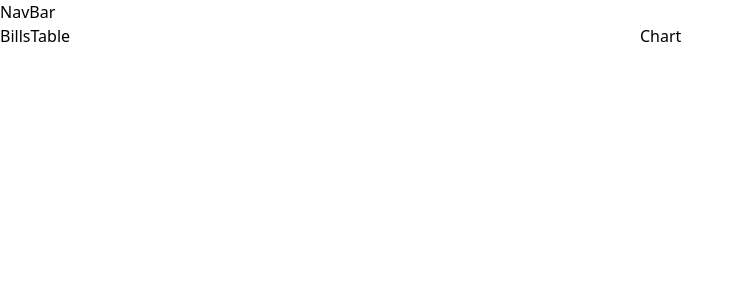
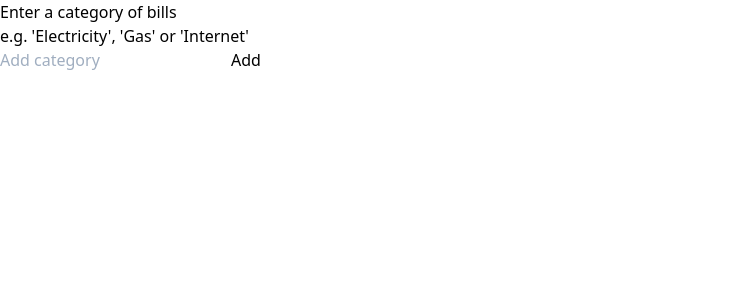
Before and after one commit to peteoshea/vue-bill-tracker, a Vue app: page / in a window 1280 px wide. Shown: the top 300 px of the page, without its empty margins (0-743 px from the left). Built offline with nearby package versions, Linux system fonts and the light colour scheme.

Commit message:
If now categories setup then prompt for one first

```diff
--- a/src/App.vue
+++ b/src/App.vue
@@ -1,5 +1,7 @@
 <template>
   <main>
+    <AddCategory v-if="shouldShowAddCategory" v-on:addCategory="addCategory" />
+    <div v-else>
       <NavBar />
       <div class="container flex">
         <div class="w-1/2">
@@ -9,21 +11,37 @@
           <Chart :bills="activeBills" />
         </div>
       </div>
+    </div>
   </main>
 </template>
 
 <script>
+import AddCategory from "./components/AddCategory.vue";
+import BillsTable from "./components/BillsTable.vue";
+import Chart from "./components/Chart.vue";
 import NavBar from "./components/NavBar.vue";
-import Chart from "./components/Chart.vue";
-import BillsTable from "./components/BillsTable.vue";
 import "@/assets/css/tailwind.css";
 
 export default {
   name: "App",
   components: {
+    AddCategory,
+    BillsTable,
     Chart,
-    BillsTable,
     NavBar,
+  },
+  data() {
+    return {
+      bills: [],
+      categories: [],
+      shouldShowAddCategory: true,
+    };
+  },
+  methods: {
+    addCategory(category) {
+      this.categories.push(category);
+      this.shouldShowAddCategory = false;
+    },
   },
 };
 </script>
--- /dev/null
+++ b/src/components/AddCategory.vue
@@ -0,0 +1,28 @@
+<template>
+  <div>
+    <h1>Enter a category of bills</h1>
+    <p>e.g. 'Electricity', 'Gas' or 'Internet'</p>
+    <input placeholder="Add category" v-model="category" />
+    <button @click="handleClick">Add</button>
+  </div>
+</template>
+
+<script>
+export default {
+  name: "AddCategory",
+  data: function () {
+    return {
+      category: "",
+    };
+  },
+  methods: {
+    handleClick: function () {
+      if (!this.category) {
+        alert("Enter a category");
+        return;
+      }
+      this.$emit("addCategory", this.category);
+    },
+  },
+};
+</script>
```
Lines whose indentation alone changed are shown as unchanged.
